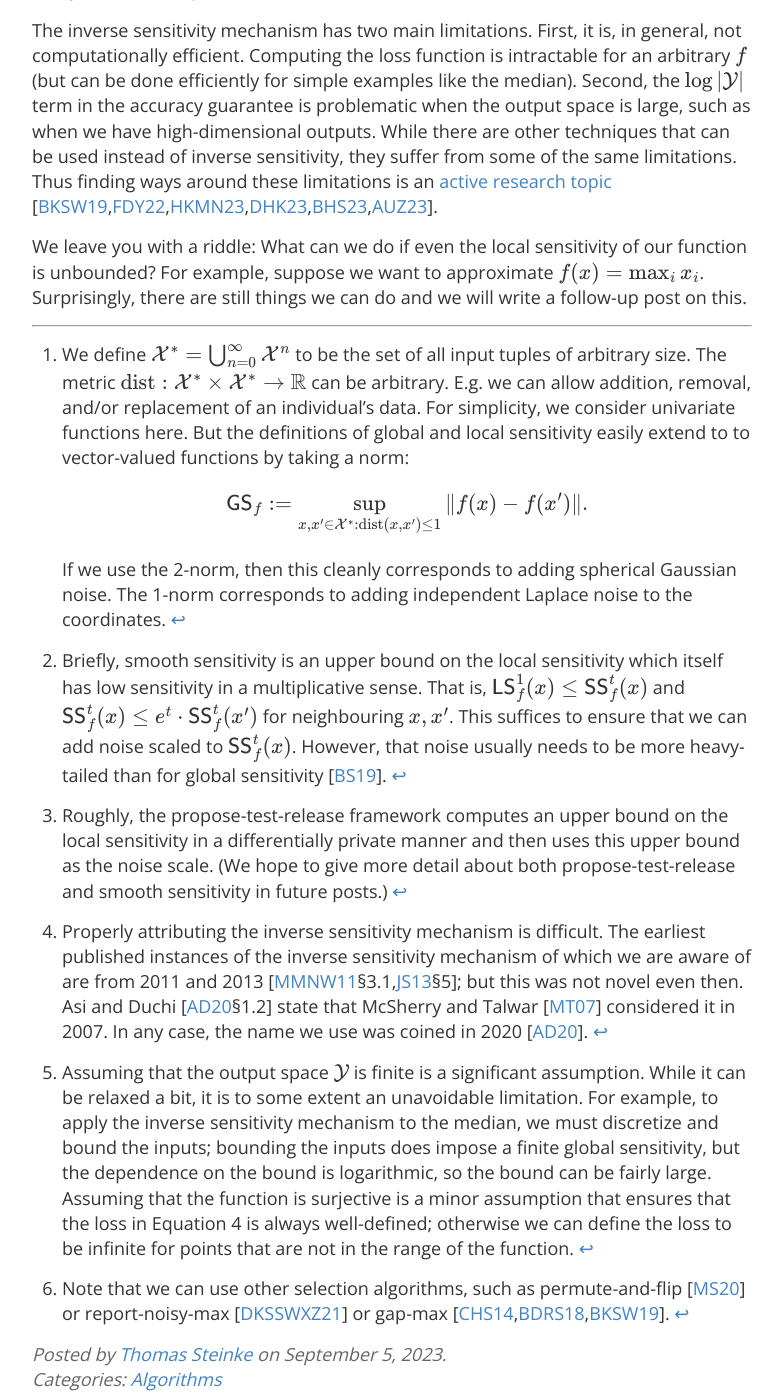
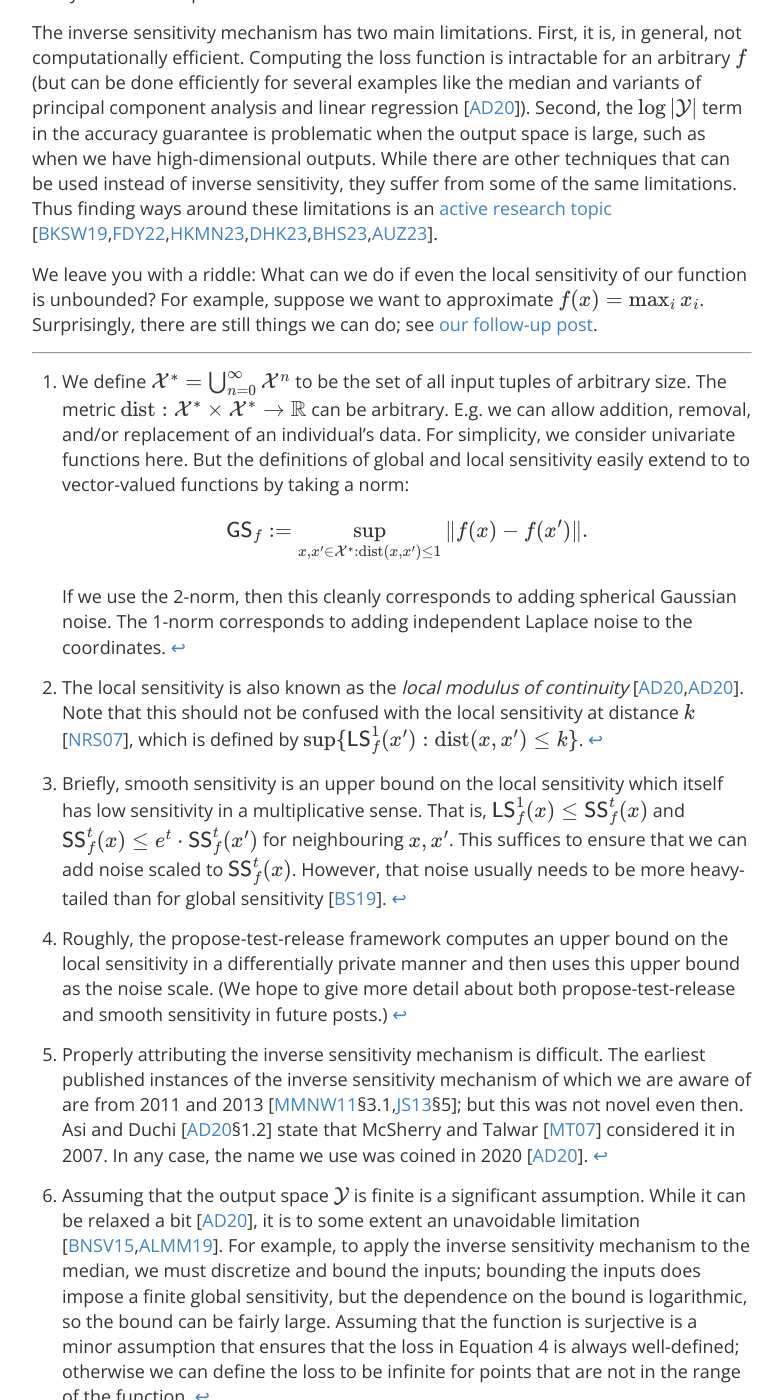
Before and after one commit to differentialprivacy/differentialprivacy, a Jekyll site: the page built from _posts/2023-09-05-inverse-sensitivity.md, in a window 1280 px wide and 1400 px high, scrolled down 5991 px. Shown: the whole window, without its empty margins (248-1030 px from the left). Built offline with Jekyll 4.4.1, drawn with Linux system fonts in a browser that asks for light colours; comment, search, counter and statistics services are not loaded; some of the changed text lies outside the part shown.

Commit message:
updating previous post too

```diff
--- a/_posts/2023-09-05-inverse-sensitivity.md
+++ b/_posts/2023-09-05-inverse-sensitivity.md
@@ -110,15 +110,17 @@ In this post we've covered the inverse sensitivity mechanism and showed that it
 
 The inverse sensitivity mechanism is a simple demonstration that there is more to differential privacy than simply adding noise scaled to global sensitivity; there are many more techniques in the literature.
 
-The inverse sensitivity mechanism has two main limitations. First, it is, in general, not computationally efficient. Computing the loss function is intractable for an arbitrary \\\(f\\\) (but can be done efficiently for simple examples like the median). Second, the \\\(\\log\|\\mathcal{Y}\|\\\) term in the accuracy guarantee is problematic when the output space is large, such as when we have high-dimensional outputs.
+The inverse sensitivity mechanism has two main limitations. First, it is, in general, not computationally efficient. Computing the loss function is intractable for an arbitrary \\\(f\\\) (but can be done efficiently for several examples like the median and variants of principal component analysis and linear regression [[AD20](https://papers.nips.cc/paper/2020/hash/a267f936e54d7c10a2bb70dbe6ad7a89-Abstract.html "Hilal Asi, John Duchi. Instance-optimality in differential privacy via approximate inverse sensitivity mechanisms. NeurIPS 2020.")]). Second, the \\\(\\log\|\\mathcal{Y}\|\\\) term in the accuracy guarantee is problematic when the output space is large, such as when we have high-dimensional outputs.
 While there are other techniques that can be used instead of inverse sensitivity, they suffer from some of the same limitations. Thus finding ways around these limitations is an [active research topic](/colt23-bsp/) [[BKSW19](https://arxiv.org/abs/1905.13229 "Mark Bun, Gautam Kamath, Thomas Steinke, Zhiwei Steven Wu. Private Hypothesis Selection. NeurIPS 2019."),[FDY22](https://cse.hkust.edu.hk/~yike/ShiftedInverse.pdf "Juanru Fang, Wei Dong, Ke Yi. Shifted Inverse: A General Mechanism for Monotonic Functions under User Differential Privacy. CCS 2022."),[HKMN23](https://arxiv.org/abs/2212.05015 "Samuel B. Hopkins, Gautam Kamath, Mahbod Majid, Shyam Narayanan. Robustness Implies Privacy in Statistical Estimation. STOC 2023."),[DHK23](https://arxiv.org/abs/2301.07078 "John Duchi, Saminul Haque, Rohith Kuditipudi. A Fast Algorithm for Adaptive Private Mean Estimation. COLT 2023."),[BHS23](https://arxiv.org/abs/2301.12250 "Gavin Brown, Samuel B. Hopkins, Adam Smith. Fast, Sample-Efficient, Affine-Invariant Private Mean and Covariance Estimation for Subgaussian Distributions. COLT 2023."),[AUZ23](https://arxiv.org/abs/2302.01855 "Hilal Asi, Jonathan Ullman, Lydia Zakynthinou. From Robustness to Privacy and Back. 2023.")].
 
-We leave you with a riddle: What can we do if even the local sensitivity of our function is unbounded? For example, suppose we want to approximate \\\(f(x) = \\max\_i x_i\\\). Surprisingly, there are still things we can do and we will write a follow-up post on this.
+We leave you with a riddle: What can we do if even the local sensitivity of our function is unbounded? For example, suppose we want to approximate \\\(f(x) = \\max\_i x_i\\\). Surprisingly, there are still things we can do; see [our follow-up post](/down-sensitivity/).
 
 
 ---
 
 [^1]: We define \\\(\\mathcal{X}^\* = \\bigcup\_{n = 0}^\\infty \\mathcal{X}^n\\\) to be the set of all input tuples of arbitrary size. The metric \\\(\\mathrm{dist} : \\mathcal{X}^\* \times \\mathcal{X}^\* \\to \\mathbb{R}\\\) can be arbitrary. E.g. we can allow addition, removal, and/or replacement of an individual's data. For simplicity, we consider univariate functions here. But the definitions of global and local sensitivity easily extend to to vector-valued functions by taking a norm: \\\[ \mathsf{GS}\_f := \\sup\_\{x,x'\\in\\mathcal{X}^\* : \\mathrm{dist}(x,x') \\le 1\} \\\|f(x)-f(x')\\\|.\\\] If we use the 2-norm, then this cleanly corresponds to adding spherical Gaussian noise. The 1-norm corresponds to adding independent Laplace noise to the coordinates.
+
+[^a]: The local sensitivity is also known as the _local modulus of continuity_ [[AD20](https://arxiv.org/abs/2005.10630 "Hilal Asi, John Duchi. Near Instance-Optimality in Differential Privacy. 2020."),[AD20](https://papers.nips.cc/paper/2020/hash/a267f936e54d7c10a2bb70dbe6ad7a89-Abstract.html "Hilal Asi, John Duchi. Instance-optimality in differential privacy via approximate inverse sensitivity mechanisms. NeurIPS 2020.")]. Note that this should not be confused with the local sensitivity at distance \\\(k\\\) [[NRS07](https://cs-people.bu.edu/ads22/pubs/NRS07/NRS07-full-draft-v1.pdf "Kobbi Nissim, Sofya Raskhodnikova, Adam Smith. Smooth Sensitivity and Sampling in Private Data Analysis. STOC 2007.")], which is defined by \\\(\\sup \\{ \\mathsf{LS}\_f^1(x') : \\mathrm{dist}(x,x') \\le k \\}\\\).
 
 [^2]: Briefly, smooth sensitivity is an upper bound on the local sensitivity which itself has low sensitivity in a multiplicative sense. That is, \\\(\mathsf{LS}\_f^1(x) \le \mathsf{SS}_f^t(x)\\\) and \\\(\mathsf{SS}_f^t(x) \le e^t \\cdot \mathsf{SS}_f^t(x') \\\) for neighbouring \\\(x,x'\\\). This suffices to ensure that we can add noise scaled to \\\(\mathsf{SS}_f^t(x)\\\). However, that noise usually needs to be more heavy-tailed than for global sensitivity [[BS19](https://proceedings.neurips.cc/paper/2019/hash/3ef815416f775098fe977004015c6193-Abstract.html "Mark Bun, Thomas Steinke. Average-Case Averages: Private Algorithms for Smooth Sensitivity and Mean Estimation. NeurIPS 2019.")].
 
@@ -126,6 +128,6 @@ We leave you with a riddle: What can we do if even the local sensitivity of our
 
 [^4]: Properly attributing the inverse sensitivity mechanism is difficult. The  earliest published instances of the inverse sensitivity mechanism of which we are aware of are from 2011 and 2013 [[MMNW11](https://www.cs.columbia.edu/~rwright/Publications/pods11.pdf "Darakhshan Mir, S. Muthukrishnan, Aleksandar Nikolov, Rebecca N. Wright. Pan-private algorithms via statistics on sketches. PODS 2011.")&sect;3.1,[JS13](hhttps://www.ncbi.nlm.nih.gov/pmc/articles/PMC4681528/ "Aaron Johnson, Vitaly Shmatikov. Privacy-preserving data exploration in genome-wide association studies. KDD 2013.")&sect;5]; but this was not novel even then. Asi and Duchi [[AD20](https://arxiv.org/abs/2005.10630 "Hilal Asi, John Duchi. Near Instance-Optimality in Differential Privacy. 2020.")&sect;1.2] state that McSherry and Talwar [[MT07](https://ieeexplore.ieee.org/document/4389483 "Frank McSherry, Kunal Talwar. Mechanism Design via Differential Privacy. FOCS 2007.")] considered it in 2007. In any case, the name we use was coined in 2020 [[AD20](https://arxiv.org/abs/2005.10630 "Hilal Asi, John Duchi. Near Instance-Optimality in Differential Privacy. 2020.")].
 
-[^5]: Assuming that the output space \\\(\\mathcal{Y}\\\) is finite is a significant assumption. While it can be relaxed a bit, it is to some extent an unavoidable limitation. For example, to apply the inverse sensitivity mechanism to the median, we must discretize and bound the inputs; bounding the inputs does impose a finite global sensitivity, but the dependence on the bound is logarithmic, so the bound can be fairly large. Assuming that the function is surjective is a minor assumption that ensures that the loss in Equation 4 is always well-defined; otherwise we can define the loss to be infinite for points that are not in the range of the function.
+[^5]: Assuming that the output space \\\(\\mathcal{Y}\\\) is finite is a significant assumption. While it can be relaxed a bit [[AD20](https://papers.nips.cc/paper/2020/hash/a267f936e54d7c10a2bb70dbe6ad7a89-Abstract.html "Hilal Asi, John Duchi. Instance-optimality in differential privacy via approximate inverse sensitivity mechanisms. NeurIPS 2020.")], it is to some extent an unavoidable limitation [[BNSV15](https://arxiv.org/abs/1504.07553 "Mark Bun, Kobbi Nissim, Uri Stemmer, Salil Vadhan. Differentially Private Release and Learning of Threshold Functions. FOCS 2015."),[ALMM19](https://arxiv.org/abs/1806.00949 "Noga Alon, Roi Livni, Maryanthe Malliaris, Shay Moran. Private PAC learning implies finite Littlestone dimension. STOC 2019.")]. For example, to apply the inverse sensitivity mechanism to the median, we must discretize and bound the inputs; bounding the inputs does impose a finite global sensitivity, but the dependence on the bound is logarithmic, so the bound can be fairly large. Assuming that the function is surjective is a minor assumption that ensures that the loss in Equation 4 is always well-defined; otherwise we can define the loss to be infinite for points that are not in the range of the function.
 
 [^6]: Note that we can use other selection algorithms, such as permute-and-flip [[MS20](https://arxiv.org/abs/2010.12603 "Ryan McKenna, Daniel Sheldon. Permute-and-Flip: A new mechanism for differentially private selection. NeurIPS 2020.")] or report-noisy-max [[DKSSWXZ21](https://arxiv.org/abs/2105.07260 "Zeyu Ding, Daniel Kifer, Sayed M. Saghaian N. E., Thomas Steinke, Yuxin Wang, Yingtai Xiao, Danfeng Zhang. The Permute-and-Flip Mechanism is Identical to Report-Noisy-Max with Exponential Noise. 2021.")] or gap-max [[CHS14](https://arxiv.org/abs/1409.2177 "Kamalika Chaudhuri, Daniel Hsu, Shuang Song. The Large Margin Mechanism for Differentially Private Maximization. NIPS 2014."),[BDRS18](https://dl.acm.org/doi/10.1145/3188745.3188946 " Mark Bun, Cynthia Dwork, Guy N. Rothblum, Thomas Steinke. Composable and versatile privacy via truncated CDP. STOC 2018."),[BKSW19](https://arxiv.org/abs/1905.13229 "Mark Bun, Gautam Kamath, Thomas Steinke, Zhiwei Steven Wu. Private Hypothesis Selection. NeurIPS 2019.")].
```
Also changed, not shown: other parts of _posts/2023-09-05-inverse-sensitivity.md (+2 -2 lines).
